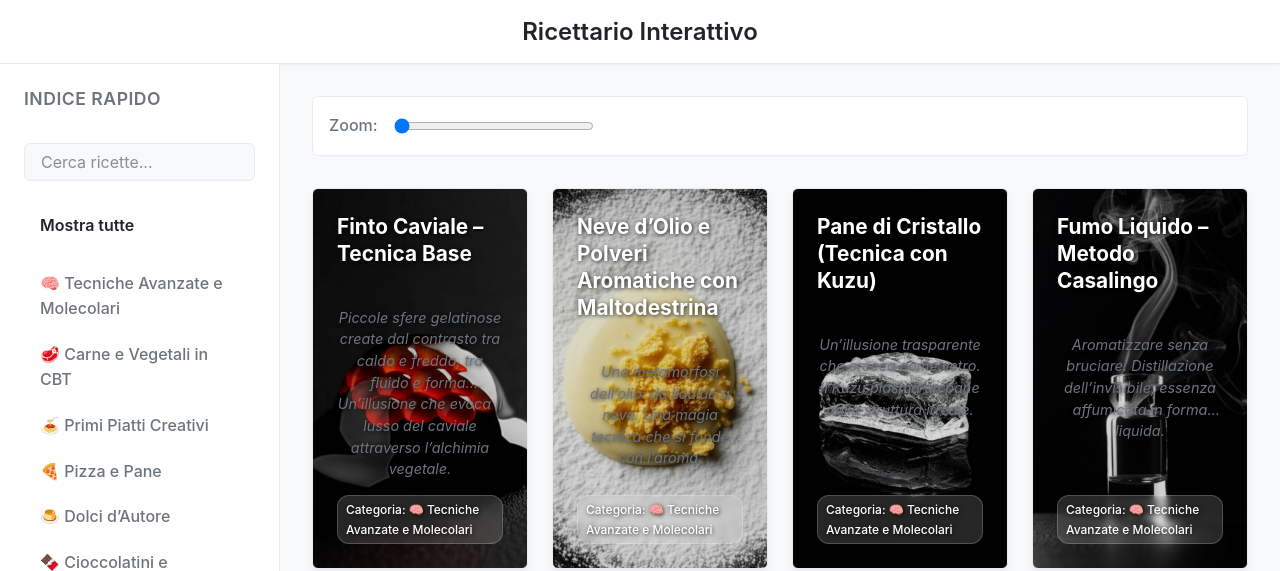
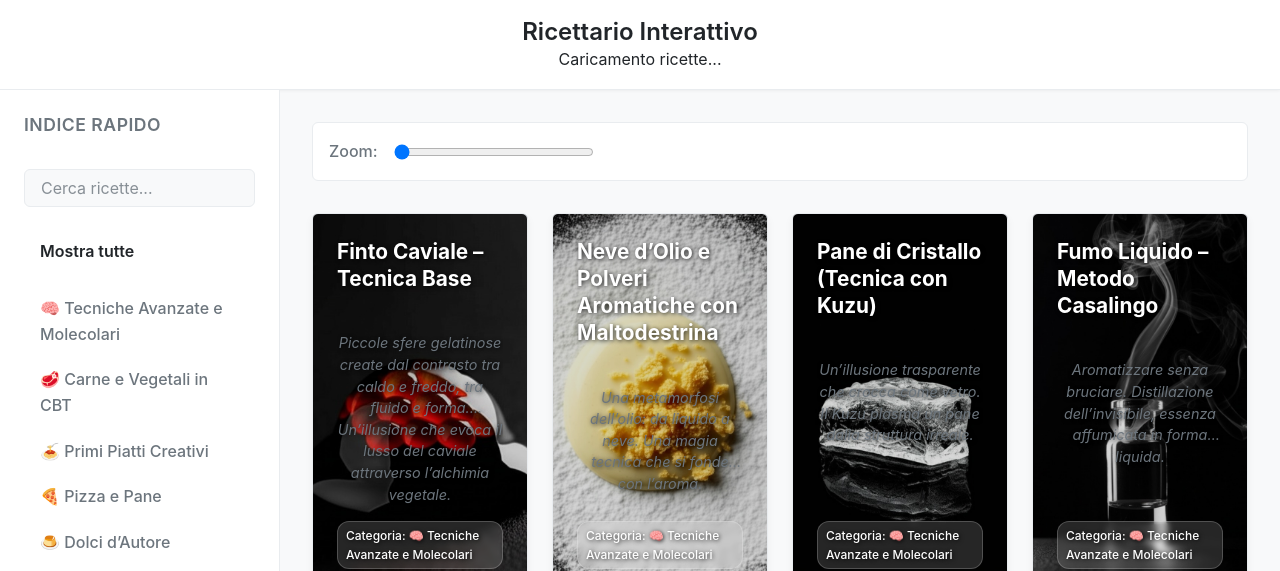
Before and after one commit to pietrolama/ricettario, a plain HTML site: page index.html in a window 1280 px wide. Shown: the top 571 px of the page. Drawn offline with Linux system fonts and the light colour scheme.

Commit message:
Update index.html

```diff
--- a/index.html
+++ b/index.html
@@ -7,7 +7,14 @@
     <link rel="stylesheet" href="style.css" />
   </head>
   <body>
-    <header><h1>Ricettario Interattivo</h1></header>
+    <header>
+      <h1>Ricettario Interattivo</h1>
+      <!-- ================================= -->
+      <!-- ===== SPAN CONTATORE INSERITO ===== -->
+      <!-- ================================= -->
+      <span id="recipe-counter" class="recipe-count-display">Caricamento ricette...</span>
+      <!-- ================================= -->
+    </header>
     <div class="main-container">
       <aside class="sidebar">
         <h2>Indice Rapido</h2>
@@ -29,7 +36,7 @@
         <div id="gallery" class="gallery"></div>
       </section>
     </div>
-    php-template Copia
+
     <!-- Modal per visualizzare tutti i dettagli della ricetta -->
     <div id="recipeModal" class="modal">
       <div class="modal-content" id="modalContent">
```
